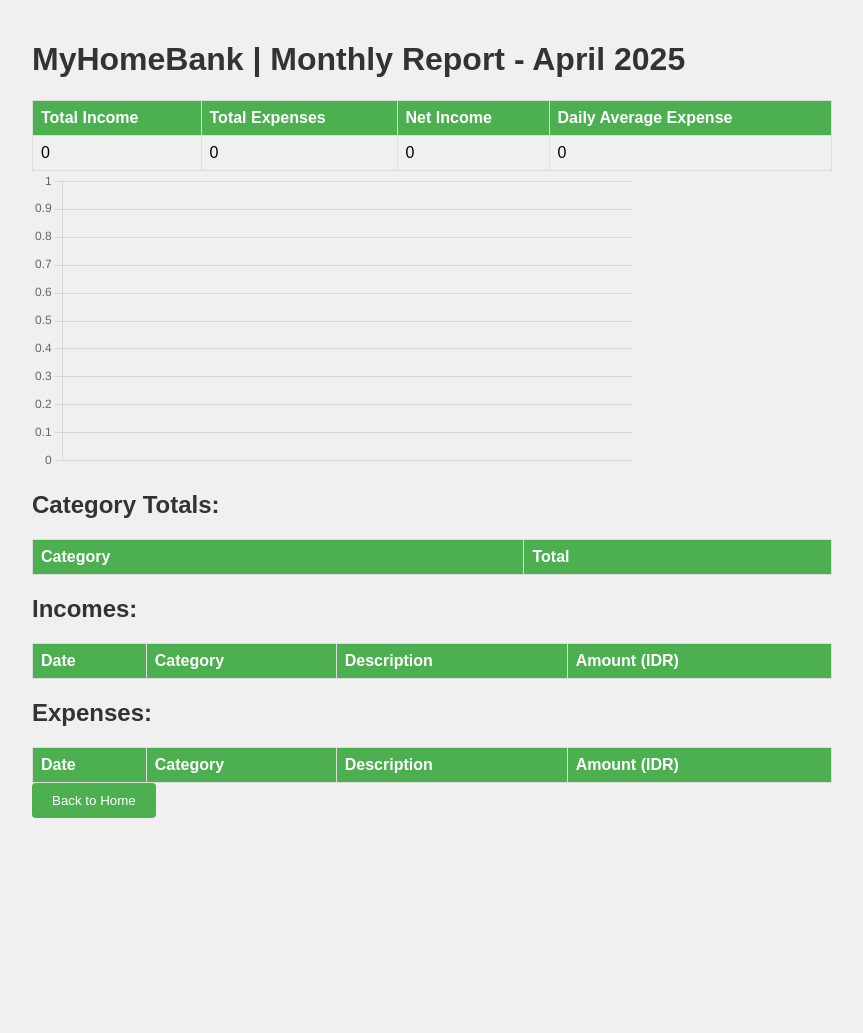
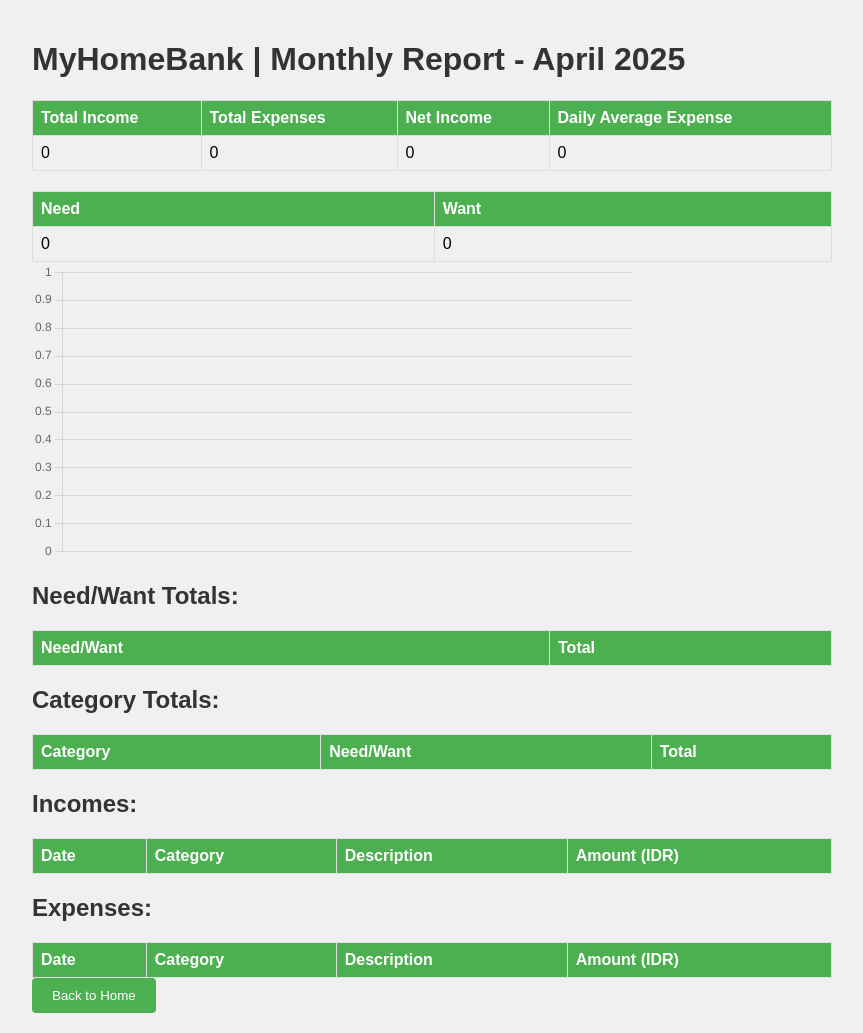
Before and after one commit to yusufmalikul/myhomebank, a Flask app: page /report in a window 1280 px wide. Shown: the whole page, without its empty margins (208-1071 px from the left). Before the commit the page ends 818 px from the top, so only its background shows below. Run offline with Flask 3, Linux system fonts and the light colour scheme; data that the repository does not hold is empty.

Commit message:
add need or want classification

```diff
--- a/app.py
+++ b/app.py
@@ -27,6 +27,7 @@
     category = db.Column(db.String(50), nullable=False)
     description = db.Column(db.String(200), nullable=False)
     amount = db.Column(db.Float, nullable=False)
+    need_want = db.Column(db.String(50), nullable=True)
 
     def __repr__(self):
         return f"Expense(date='{self.date}', category='{self.category}', description='{self.description}', amount={self.amount})"
@@ -60,7 +61,8 @@
     description = request.form['description']
     amount = float(request.form['amount'])
 
-    new_expense = Expense(date=date, category=category, description=description, amount=amount)
+    need_want = request.form['need_want']
+    new_expense = Expense(date=date, category=category, description=description, amount=amount, need_want=need_want)
     db.session.add(new_expense)
     db.session.commit()
 
@@ -108,19 +110,32 @@
     incomes = Income.query.filter(db.extract('month', Income.date) == month, db.extract('year', Expense.date) == year).all()
     total_incomes = int(sum(income.amount for income in incomes))
 
+    need_want_totals = {}
     category_totals = {}
     for expense in expenses:
+        if expense.need_want in need_want_totals:
+            need_want_totals[expense.need_want] += expense.amount
+        else:
+            need_want_totals[expense.need_want] = expense.amount
         if expense.category in category_totals:
             category_totals[expense.category] += expense.amount
         else:
             category_totals[expense.category] = expense.amount
 
     category_totals = {category: int(total) for category, total in category_totals.items()}
+    need_want_totals = {need_want: int(total) for need_want, total in need_want_totals.items()}
 
     category_totals = dict(sorted(category_totals.items(), key=lambda item: item[1], reverse=True))
+    category_need_want = {}
+    for expense in expenses:
+        if expense.category in category_need_want:
+            pass
+        else:
+            category_need_want[expense.category] = expense.need_want
     expenses = [{**expense.__dict__, 'amount': int(expense.amount)} for expense in expenses]
     incomes = [{**income.__dict__, 'amount': int(income.amount)} for income in incomes]
-    return render_template('report.html', expenses=expenses, incomes=incomes, total_expenses=total_expenses, total_incomes=total_incomes, category_totals=category_totals, month=month, year=year, month_name=month_name, daily_average_expense=daily_average_expense)
+    return render_template('report.html', expenses=expenses, incomes=incomes, total_expenses=total_expenses, total_incomes=total_incomes, category_totals=category_totals, need_want_totals=need_want_totals, month=month, year=year, month_name=month_name, daily_average_expense=daily_average_expense, category_need_want=category_need_want)
+
 
 if __name__ == '__main__':
     with app.app_context():
--- a/templates/report.html
+++ b/templates/report.html
@@ -30,6 +30,20 @@
                 </tr>
             </tbody>
         </table>
+        <table>
+            <thead>
+                <tr>
+                    <th>Need</th>
+                    <th>Want</th>
+                </tr>
+            </thead>
+            <tbody>
+                <tr>
+                    <td>{{ need_want_totals.get('Need', 0) | format_money }}</td>
+                    <td>{{ need_want_totals.get('Want', 0) | format_money }}</td>
+                </tr>
+            </tbody>
+        </table>
         <canvas id="categoryChart" width="100" height="50"></canvas>
         <script src="https://cdn.jsdelivr.net/npm/chart.js"></script>
         <script>
@@ -43,12 +57,12 @@
                 data: {
                     labels: labels,
                     datasets: [{
-                        label: 'Category Expenses',
+                        label: 'Expenses',
                         data: data,
                         backgroundColor: [
-                            'rgba(255, 99, 132, 0.2)',
-                            'rgba(54, 162, 235, 0.2)',
-                            'rgba(255, 206, 86, 0.2)',
+                            'rgba(255, 99, 132, 0.2)', // Red
+                            'rgba(54, 162, 235, 0.2)', // Blue
+                            'rgba(255, 206, 86, 0.2)', // Yellow
                             'rgba(75, 192, 192, 0.2)',
                             'rgba(153, 102, 255, 0.2)',
                             'rgba(255, 159, 64, 0.2)'
@@ -92,11 +106,30 @@
             });
         </script>
 
+        <h2>Need/Want Totals:</h2>
+        <table>
+            <thead>
+                <tr>
+                    <th>Need/Want</th>
+                    <th>Total</th>
+                </tr>
+            </thead>
+            <tbody>
+                {% for need_want, total in need_want_totals.items() %}
+                <tr>
+                    <td>{{ need_want }}</td>
+                    <td>{{ total | format_money }}</td>
+                </tr>
+                {% endfor %}
+            </tbody>
+        </table>
+
         <h2>Category Totals:</h2>
         <table>
             <thead>
                 <tr>
                     <th>Category</th>
+                    <th>Need/Want</th>
                     <th>Total</th>
                 </tr>
             </thead>
@@ -104,6 +137,7 @@
                 {% for category, total in category_totals.items() %}
                 <tr>
                     <td>{{ category }}</td>
+                    <td>{{ category_need_want[category] }}</td>
                     <td>{{ total | format_money }}</td>
                 </tr>
                 {% endfor %}
```
Also changed, not shown: templates/index.html (+8 -1 lines).
